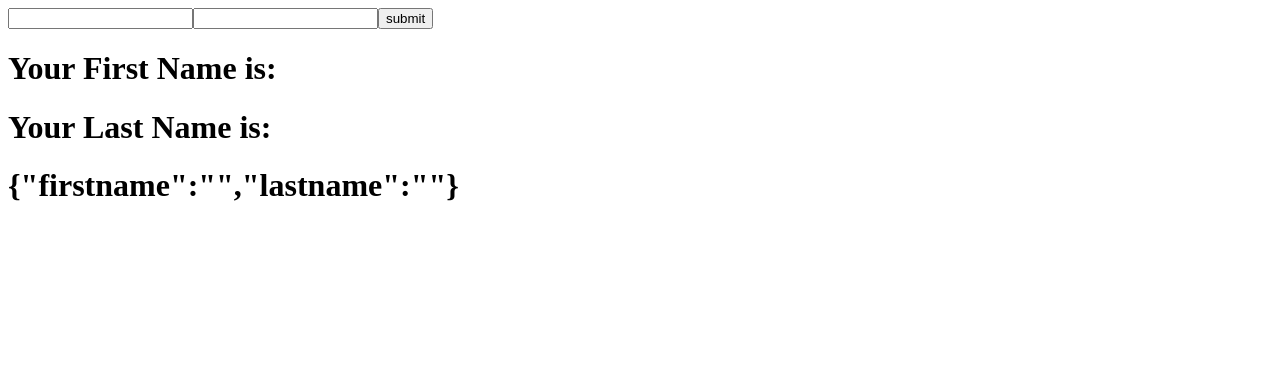
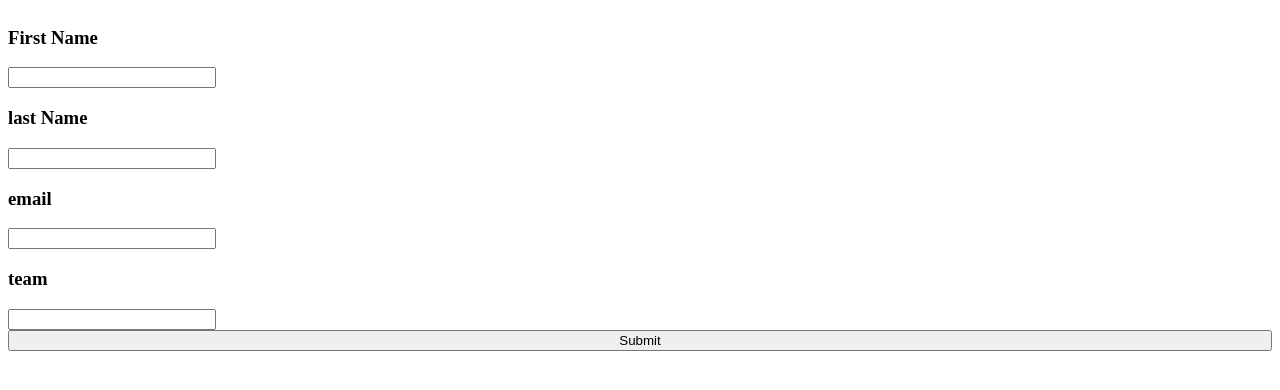
Before and after one commit to Shivansh3218/React-Practise, a React (Create React App) app in the folder classwork/: page / in a window 1280 px wide. Shown: the top 390 px of the page. Built offline with nearby package versions, Linux system fonts and the light colour scheme.

Commit message:
Update Hook.jsx

```diff
--- a/classwork/src/Components/Hook.jsx
+++ b/classwork/src/Components/Hook.jsx
@@ -1,26 +1,75 @@
-import React,{useState} from 'react'
+import React, { useState } from "react";
+import "./Hook.css";
+export default function Hook() {
+  let [name, setName] = useState({
+    firstname: "",
+    lastname: "",
+    email: "",
+    team: "",
+  });
+  let [para, setpara] = useState([]);
 
-export default function Hook() {
-let[name,setName]= useState({firstname:"",lastname:""})
-let[item,setitem]=useState([])
+  let addpara = (e) => {
+    e.preventDefault();
+    setpara([...para, name]);
+    setName({firstname:"",lastname:"",email:"",team:""})
+    console.log(para)
+  };
   return (
-    <form >
-        <input type="text" onChange={(e)=>{
-            setName({firstname:e.target.value})
+    <>
+      <form>
+        <div className="form_class">
+            <h3>First Name</h3>
+          <input value={name.firstname}
+            type="text"
+            onChange={(e) => {
+              setName({ ...name,firstname: e.target.value });
+            }}
+          />  <h3>last Name</h3>
+          <input
+          value={name.lastname}
+            type="text"
+            onChange={(e) => {
+              setName({ ...name,lastname: e.target.value });
+            }}
+          />
+          <h3>email</h3>
+          <input
+          value={name.email}
+            type="text"
+            onChange={(e) => {
+              setName({...name, email: e.target.value });
+            }}
+          />
+          <h3>team</h3>
+          <input
+            type="text"
+            value={name.team}
+            onChange={(e) => {
+              setName({...name, team: e.target.value });
+            }}
+          />
+          <button onClick={addpara}>Submit</button>
+        </div>
+      </form>
 
-        }} value={name.firstname} />
-        <input type="text" onChange={(e)=>setName({lastname:e.target.value})}  value={name.lastname}/>
-        <button onClick={()=>{
+      {para.map((item) => {
+        return (
+          <div className="content">
+            <p>{item.firstname}</p>
+            <p>{item.lastname}</p>
+            <p>{item.email}</p>
+            <p>{item.team}</p>
+            <button onClick={(e)=>{
 
-        }}>submit</button>
-
-
-        <h1>Your First Name is: {name.firstname}</h1>
-        <h1>Your Last Name is: {name.lastname}</h1>
-        <h1>{JSON.stringify(name)}</h1>
-    </form>
-
-
-
-  )
+            }}>edit</button>
+            <button   onClick={() => {
+              let filteredItems = para.filter((value) => value !== item);
+              setpara([...filteredItems])
+             }}>delete</button>
+          </div>
+        );
+      })}
+    </>
+  );
 }
```
